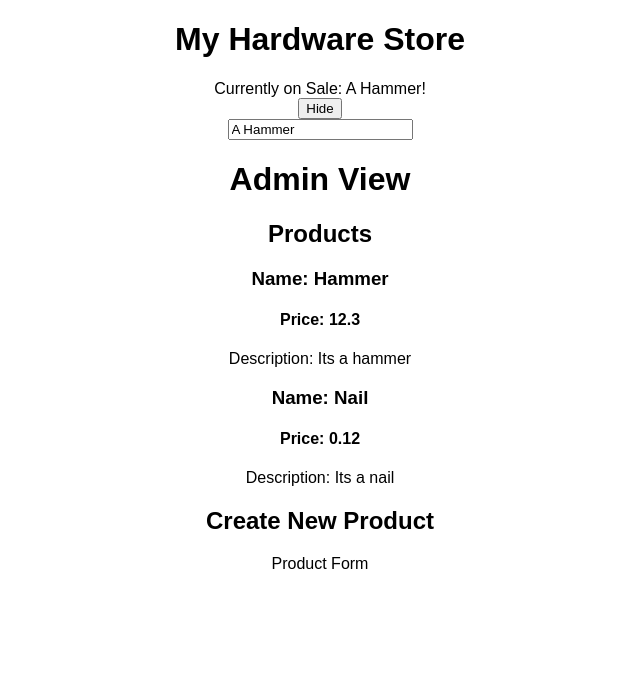
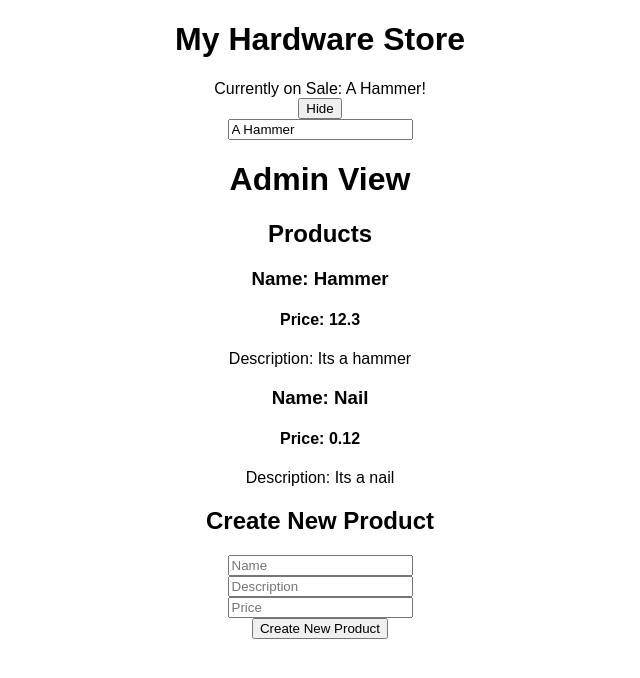
Before and after one commit to kat2018/react-hardware-store, a React (Create React App) app: page / in a window 1280 px wide. Shown: the top 678 px of the page, without its empty margins (320-960 px from the left). Built offline with nearby package versions, Linux system fonts and the light colour scheme.

Commit message:
everything is working. Admin View, HomePage, Product, ProductForm, and ProductList

```diff
--- a/src/components/AdminView.js
+++ b/src/components/AdminView.js
@@ -19,7 +19,9 @@ class AdminView extends Component {
                 <ProductList productList={this.props.productList} />
 
                 <h2>Create New Product</h2>
-                <ProductForm />
+                <ProductForm
+                updateProductList={this.props.updateProductList}
+                />
             </div>
         )
     }
--- a/src/components/HomePage.js
+++ b/src/components/HomePage.js
@@ -39,6 +39,13 @@ class HomePage extends Component {
         this.setState({ itemCurrentlyOnSale: value})
     }
 
+    updateProductList = (newProduct) => {
+        console.log("CAUGHT IT FROM THE HOME PAGE")
+        const productList = [...this.state.productList]
+        productList.push(newProduct)
+        this.setState({ productList })
+    }
+
     render(){
         return (
             <div>
@@ -62,7 +69,9 @@ class HomePage extends Component {
                     : null}
 
                 {/* Product List is the name of the property */}
-                <AdminView productList={this.state.productList} />
+                <AdminView
+                    productList={this.state.productList}
+                    updateProductList={this.updateProductList} />
 
             </div>
         )
--- a/src/components/ProductForm.js
+++ b/src/components/ProductForm.js
@@ -1,10 +1,43 @@
-import React, { Component } from "react";
+import React, { Component } from 'react'
 
 class ProductForm extends Component {
+    state = {
+        newProduct: {}
+    }
+
+    handleNewProductChange = (event) => {
+        const name = event.target.name
+        const value = event.target.value
+
+        const newProduct = { ...this.state.newProduct }
+        newProduct[name] = value
+
+        this.setState({ newProduct })
+    }
+
+    handleSubmit = (event) => {
+        event.preventDefault()
+        console.log("I SUBMITTED FROM THE PRODUCT FORM")
+        this.props.updateProductList(this.state.newProduct)
+    }
+
     render() {
         return (
-            <div>Product Form</div>
-        )
+            <div>
+                <form onSubmit={this.handleSubmit} >
+                    <div>
+                        <input
+                            name="productName"
+                            type="text"
+                            placeholder="Name"
+                            onChange={this.handleNewProductChange} />
+                    </div>
+
+                    <div><input name="description" type="text" placeholder="Description" onChange={this.handleNewProductChange} /></div>
+                    <div><input name="price" type="number" min="0.00" step="0.01" placeholder="Price" onChange={this.handleNewProductChange} /></div>
+                    <div><input type="submit" value="Create New Product" /></div>
+                </form>
+            </div>)
     }
 }
 
```
